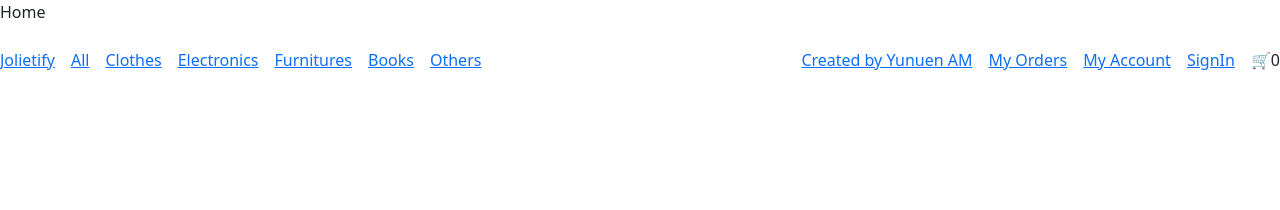
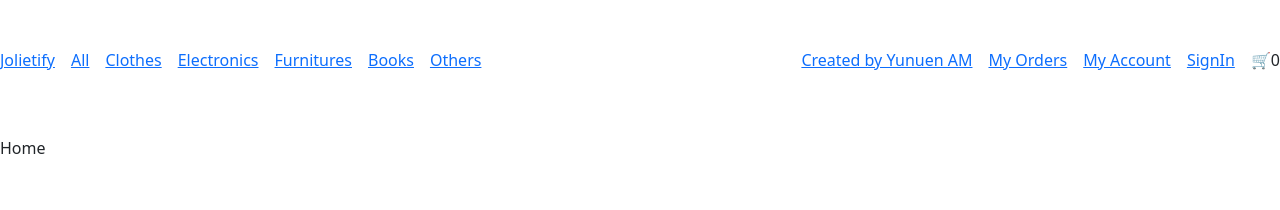
Before and after one commit to YunuenAM/02-react-ecommerce, a React (Vite) app in the folder 02-React-ecommerce/: page / in a window 1280 px wide. Shown: the top 210 px of the page. Built offline with nearby package versions, Linux system fonts and the light colour scheme.

Commit message:
✨Feat:  margin top added to nav

```diff
--- a/02-React-ecommerce/src/Components/Layout/index.jsx
+++ b/02-React-ecommerce/src/Components/Layout/index.jsx
@@ -1,6 +1,6 @@
 const Layout = ({ children }) => {
   return (
-    <div className='d-flex flex-column mt-20'>
+    <div className='d-flex flex-column mt-20%'>
       {children}
     </div>
   )
--- a/02-React-ecommerce/src/Components/Navbar/index.jsx
+++ b/02-React-ecommerce/src/Components/Navbar/index.jsx
@@ -6,7 +6,7 @@ const Navbar = () => {
   }
 
   return (
-    <nav className='d-flex justify-content-between items-center fixed-top z-10 w-full py-5 px-8 text-md'>
+    <nav className='d-flex justify-content-between items-center  top-0 z-10 w-full py-5 px-8 text-md'>
       <ul className='d-flex items-center text-decoration-none list-unstyled list-inline  gap-3'>
         <li>
           <NavLink
--- a/02-React-ecommerce/src/Pages/App/index.jsx
+++ b/02-React-ecommerce/src/Pages/App/index.jsx
@@ -26,8 +26,9 @@ const AppRoutes = () => {
 const App = () => {
   return (
     <BrowserRouter>
+      <Navbar />
       <AppRoutes />
-      <Navbar />
+
     </BrowserRouter>
   )
 }
```
